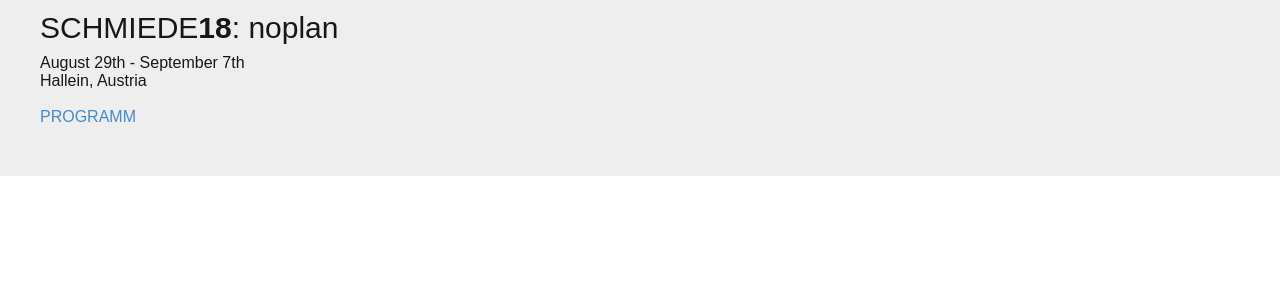
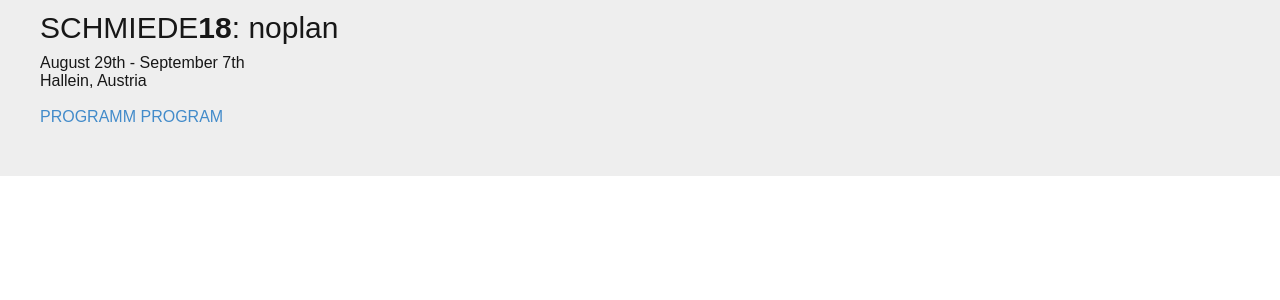
Before and after one commit to philippWassibauer/schmiede_web, a Jekyll site: the page built from index.html, in a window 1280 px wide and 900 px high, scrolled down 507 px. Shown: the part 152-452 px from the top of the window. Built offline with Jekyll 4.4.1, drawn with Linux system fonts in a browser that asks for light colours.

Commit message:
Update index.html

```diff
--- a/index.html
+++ b/index.html
@@ -25,7 +25,8 @@
        <p>
           August 29th - September 7th <br />
           Hallein, Austria<br /> <br />
-            <a target="_BLANK" href="http://bit.ly/schmiede18issuu">PROGRAMM</a><br />
+            <a target="_BLANK" href="http://bit.ly/schmiede18issuu">PROGRAMM</a>
+         <a target="_BLANK" href="https://schmiede.tumblr.com/tagged/english">PROGRAM</a><br />
           <!--
          The <a target="_BLANK" href="https://issuu.com/schmiede">SchmiedeProgram</a>
          will have the same basic flow structure as in the past, but with changing labs and projects.
```
